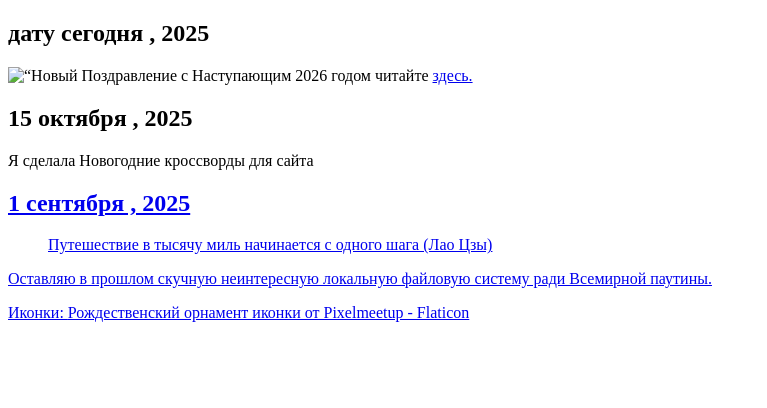
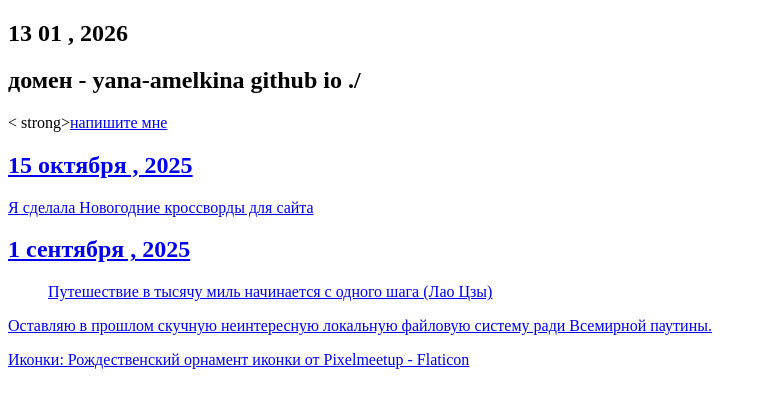
Before and after one commit to yana-amelkina/super-duper-disco, a plain HTML site: page index.html in a window 1280 px wide. Shown: the whole page, without its empty margins (0-767 px from the left). Drawn offline with Linux system fonts and the light colour scheme.

Commit message:
Update index.html

```diff
--- a/index.html
+++ b/index.html
@@ -4,9 +4,10 @@
   <title>Моя презинтация</title>
 </head>
 <body>
-<h2> дату сегодня , 2025</h2>
-<img src=“Icons/имя файла вашей картинки.png” alt=“Новый год”>
-Поздравление с Наступающим 2026 годом читайте <a href=“Congratulations2026.html”> здесь.</a>
+  <h2> 13 01 , 2026</h2>
+<h2> домен - yana-amelkina github io ./ </h2>
+
+</p> < strong><a href="mailto:yana.amelkina@bk.ru">напишите мне
 <h2> 15 октября , 2025</h2>
 <p>
 Я сделала Новогодние кроссворды для сайта <a href=“http://адрес сайта друга”  title=“Блог моего друга”Сайт моего друга</a>
```
